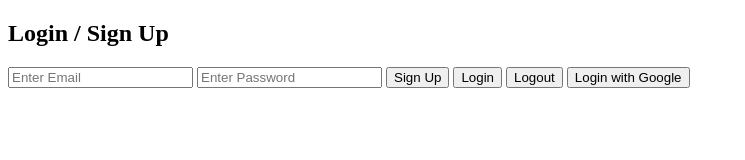
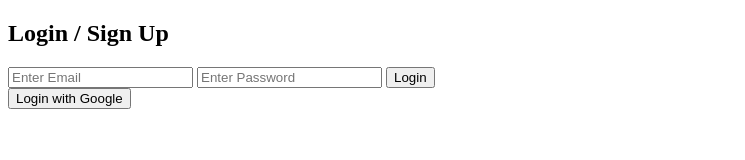
Before and after one commit to rj236129/kno-serch, a plain HTML site: page index.html in a window 1280 px wide. Shown: the whole page, without its empty margins (0-745 px from the left). Drawn offline with Linux system fonts and the light colour scheme.

Commit message:
Update index.html

```diff
--- a/index.html
+++ b/index.html
@@ -10,17 +10,13 @@
     <h2>Login / Sign Up</h2>
 
     <!-- Email/Password Login -->
-    <input type="email" id="email" placeholder="Enter Email">
-    <input type="password" id="password" placeholder="Enter Password">
-    <button onclick="signUp()">Sign Up</button>
-    <button onclick="login()">Login</button>
-    <button onclick="logout()">Logout</button>
+    <form onsubmit="login(); return false;">
+        <input type="email" id="email" placeholder="Enter Email" required>
+        <input type="password" id="password" placeholder="Enter Password" required>
+        <button type="submit">Login</button>
+    </form>
 
-    <!-- Google Login -->
     <button onclick="googleLogin()">Login with Google</button>
-
-    <!-- reCAPTCHA -->
-    <div id="recaptcha-container"></div>
 
     <p id="message"></p>
 
@@ -29,7 +25,7 @@
     <script src="https://www.gstatic.com/firebasejs/10.7.1/firebase-auth.js"></script>
 
     <script>
-        // 🔹 Firebase Configuration (Replace YOUR_API_KEY with actual Firebase keys)
+        // 🔹 Firebase Configuration
         const firebaseConfig = {
             apiKey: "AIzaSyCbNf4KoMpzfMxGpeX-UeKys1zqvvsvZSQ",
          authDomain: "ai-chat-a04d2.firebaseapp.com",
@@ -44,21 +40,7 @@
         firebase.initializeApp(firebaseConfig);
         const auth = firebase.auth();
 
-        // 🔹 Email/Password Signup Function
-        function signUp() {
-            const email = document.getElementById("email").value;
-            const password = document.getElementById("password").value;
-
-            auth.createUserWithEmailAndPassword(email, password)
-                .then((userCredential) => {
-                    document.getElementById("message").innerText = "Signup Successful!";
-                })
-                .catch((error) => {
-                    document.getElementById("message").innerText = error.message;
-                });
-        }
-
-        // 🔹 Email/Password Login Function
+        // 🔹 Login Function
         function login() {
             const email = document.getElementById("email").value;
             const password = document.getElementById("password").value;
@@ -69,13 +51,6 @@
                 })
                 .catch((error) => {
                     document.getElementById("message").innerText = error.message;
-                });
-        }
-
-        // 🔹 Logout Function
-        function logout() {
-            auth.signOut().then(() => {
-                document.getElementById("message").innerText = "Logged out!";
                 });
         }
 
@@ -91,14 +66,6 @@
                     document.getElementById("message").innerText = error.message;
                 });
         }
-
-        // 🔹 reCAPTCHA Setup
-        window.recaptchaVerifier = new firebase.auth.RecaptchaVerifier('recaptcha-container', {
-            'size': 'normal',
-            'callback': function(response) {
-                console.log("reCAPTCHA verified!");
-            }
-        });
     </script>
 </body>
 </html>
```
Lines whose indentation alone changed are shown as unchanged.
